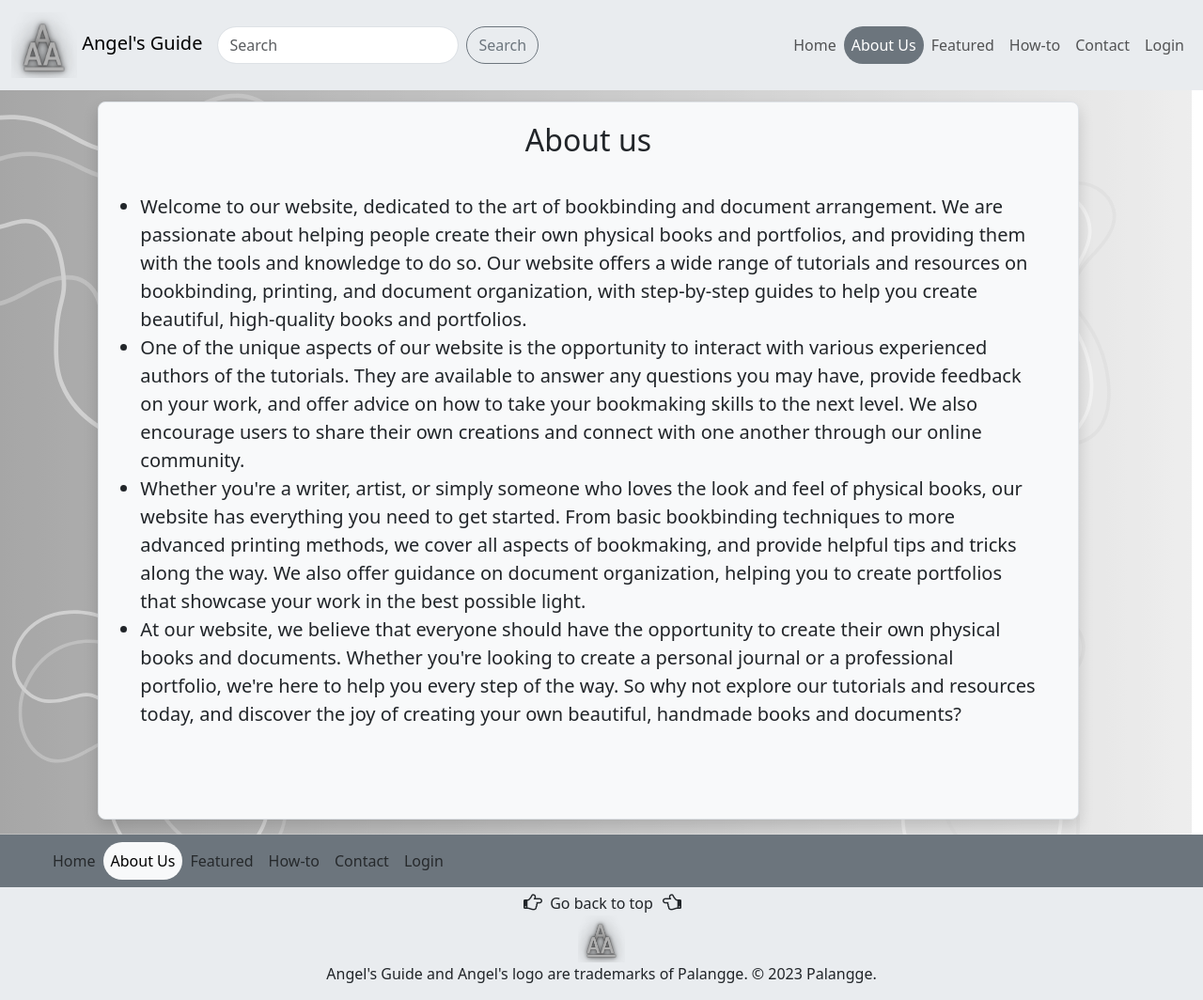
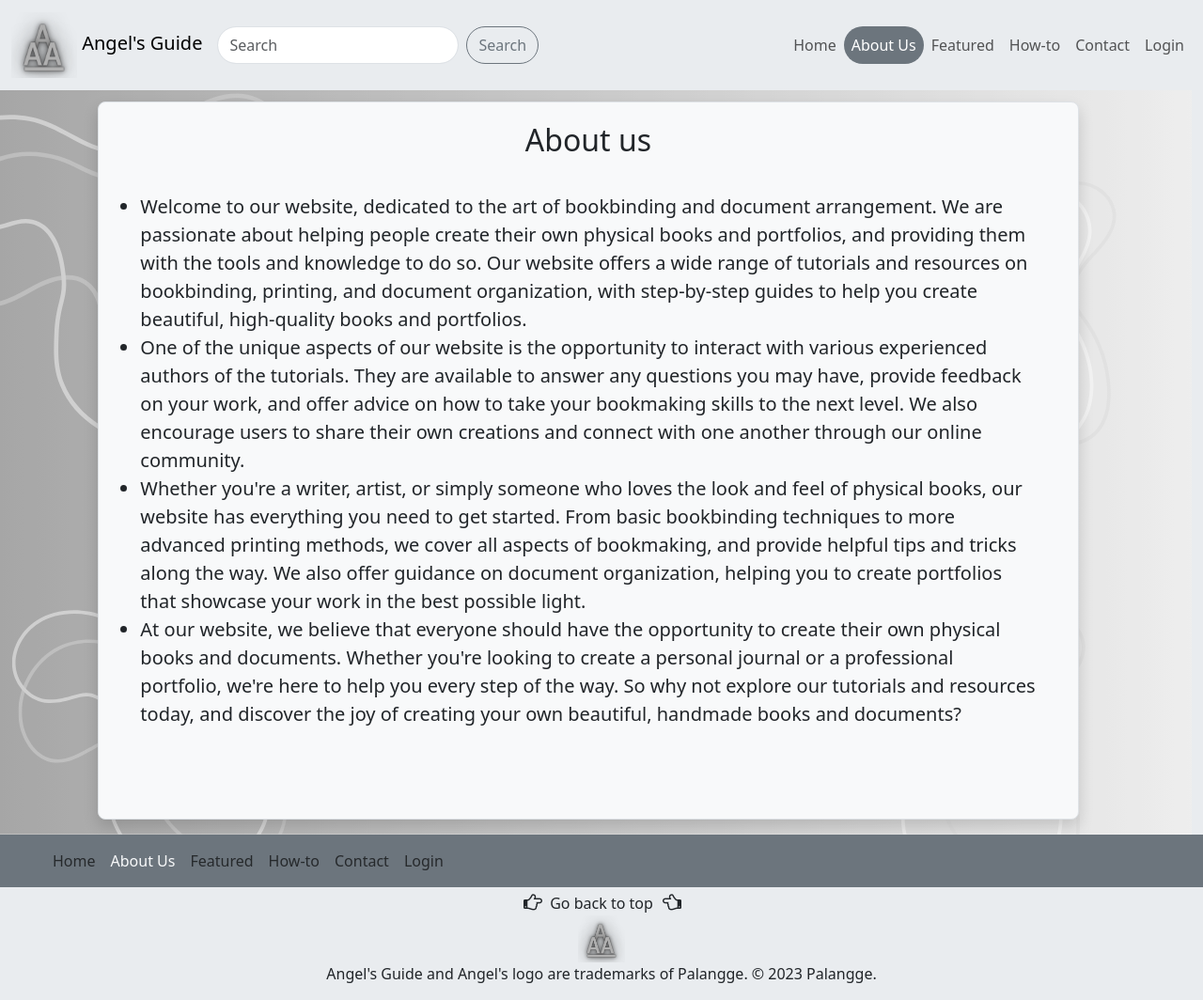
Before and after one commit to Palangge/minis1, a plain HTML site: page pages/about.html in a window 1280 px wide. Shown: the whole page at 94% size. Drawn offline with nearby package versions, Linux system fonts and the light colour scheme; files that its build step writes are made by us from their sources.

Commit message:
new commit

```diff
--- a/pages/about.html
+++ b/pages/about.html
@@ -156,7 +156,7 @@
                 </li>
 
                 <li class="nav-item">
-                    <a class="nav-link active text-bg-light rounded-5" aria-current="page" href="#">
+                    <a class="nav-link active text-light" aria-current="page" href="#">
                         About Us
                     </a>
                 </li>
--- a/scss/style.scss
+++ b/scss/style.scss
@@ -42,6 +42,8 @@ body{
     min-height: 100vh;
     display: grid;
     max-width: 100vw;
+    --bs-bg-opacity: 1;
+    background-color: rgba(var(--bs-secondary-bg-rgb),var(--bs-bg-opacity))!important;
 }
 // *{
 //     background-color: rgba(0, 255, 255, 0.288);
```
Also changed, not shown: index.html (+1 -1 lines), pages/contact.html (+1 -1 lines), pages/featured.html (+1 -1 lines), pages/howto.html (+1 -1 lines), pages/login.html (+1 -1 lines), pages/register.html (+2 -2 lines), css/style.css, css/style.min.css.
